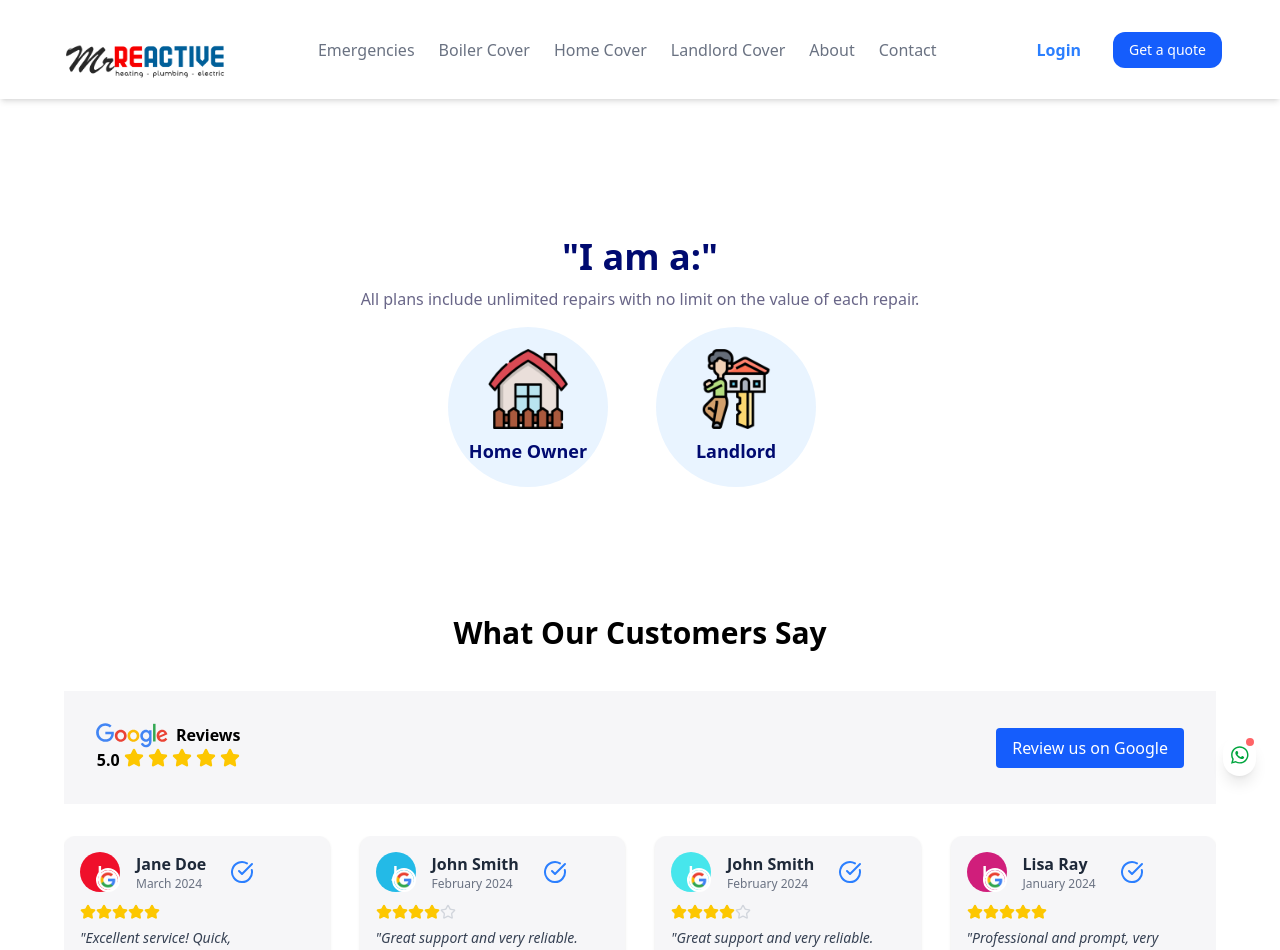
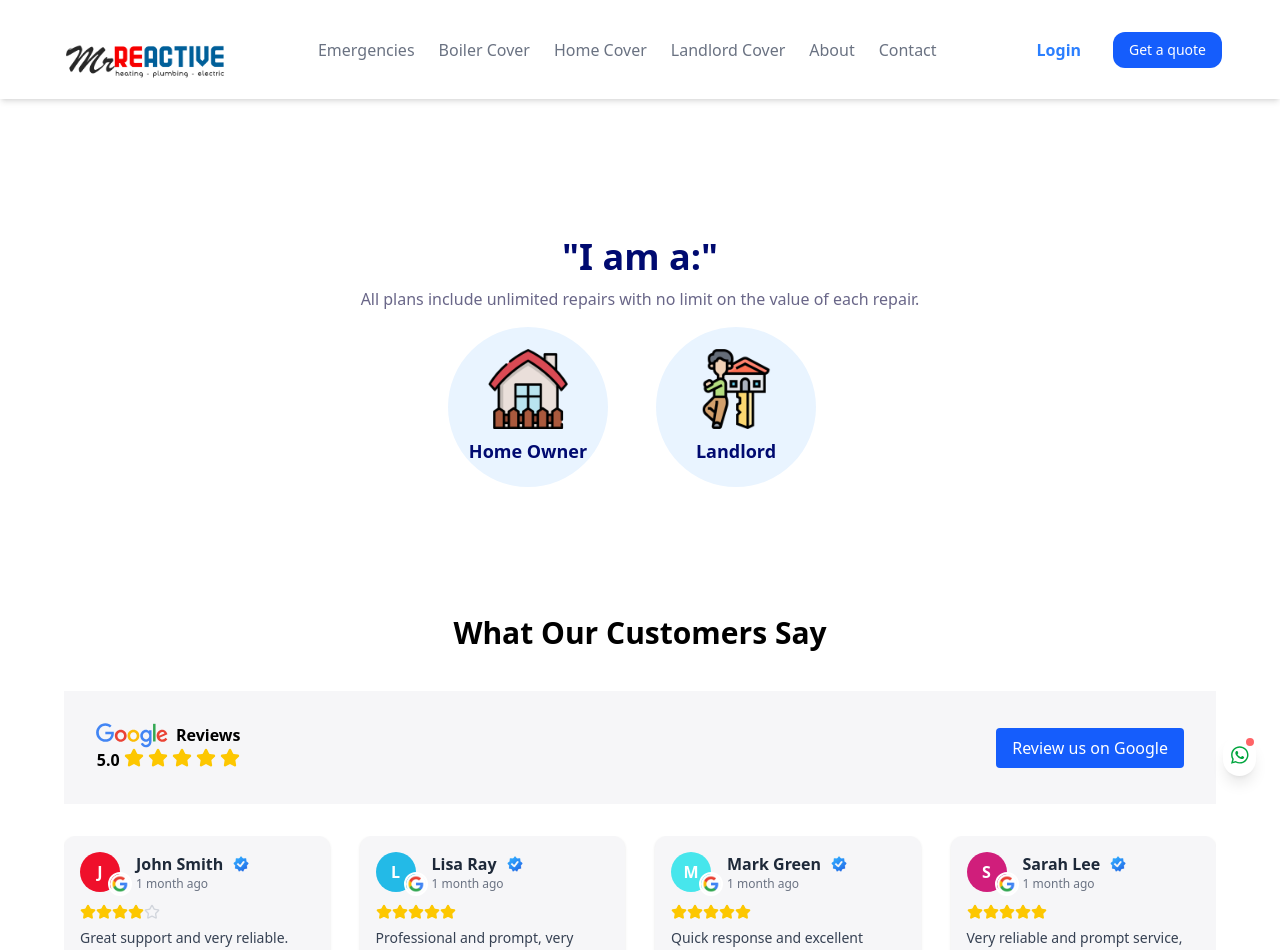
Before and after one commit to trizzi/Mr-Reactive, a React (Vite) app: page / in a window 1280 px wide. Shown: the top 950 px of the page. Built offline with nearby package versions, Linux system fonts and the light colour scheme.

Commit message:
Added Modal to the google review

```diff
--- /dev/null
+++ b/src/components/OwnerReply.jsx
@@ -0,0 +1,33 @@
+import React from 'react';
+
+const OwnerReply = () => (
+	<div className='flex flex-col mt-4 border-l border-gray-300 pt-4'>
+		<div className='flex gap-4 ml-4'>
+			<img
+				src='https://i.pravatar.cc/40?img=12'
+				alt='owner'
+				className='w-10 h-10 rounded-full'
+			/>
+			<div>
+				<div className='flex flex-col items-start mb-1'>
+					<div className=''>
+						<p className='font-semibold text-black hover:underline transition'>
+							Mr Reactive {''}{' '}
+							<button className='bg-gray-200 text-black p-1 rounded-lg text-xs'>
+								OWNER REPLY
+							</button>
+						</p>
+					</div>
+					<p className='text-xs text-gray-500'>1 week ago</p>
+				</div>
+			</div>
+		</div>
+		<div className='ml-4'>
+			<p className='text-sm text-gray-700 mt-4 pt-4'>
+				Thank you for your feedback! We're happy to serve you.
+			</p>
+		</div>
+	</div>
+);
+
+export default OwnerReply;
--- a/src/components/Reviews.jsx
+++ b/src/components/Reviews.jsx
@@ -1,94 +1,96 @@
+import { useState } from 'react';
 import { Swiper, SwiperSlide } from 'swiper/react';
 import { Autoplay, Pagination, Navigation } from 'swiper/modules';
 import GoogleLogo from '../assets/google_logo.svg';
 import Googleg from '../assets/google-g.png';
+import OwnerReply from './OwnerReply';
 import 'swiper/css';
 import 'swiper/css/pagination';
 import 'swiper/css/navigation';
-
-import { Star, ChevronLeft, ChevronRight, CheckCircle } from 'lucide-react';
+import Verified from '../assets/verified-badge.png';
+import { Star, ChevronLeft, ChevronRight } from 'lucide-react';
 
 const reviews = [
 	{
-		name: 'Jane Doe',
-		date: 'March 2024',
-		rating: 5,
-		comment: 'Excellent service! Quick, professional, and friendly.',
-		image: 'https://via.placeholder.com/40',
-	},
-	{
 		name: 'John Smith',
-		date: 'February 2024',
-		rating: 4,
-		comment: 'Great support and very reliable. Would recommend.',
-		image: 'https://via.placeholder.com/40',
-	},
-	{
-		name: 'John Smith',
-		date: 'February 2024',
+		date: '1 month ago',
 		rating: 4,
 		comment: 'Great support and very reliable. Would recommend.',
 		image: 'https://via.placeholder.com/40',
 	},
 	{
 		name: 'Lisa Ray',
-		date: 'January 2024',
+		date: '1 month ago',
 		rating: 5,
 		comment: 'Professional and prompt, very happy with the service.',
 		image: 'https://via.placeholder.com/40',
 	},
 	{
 		name: 'Mark Green',
-		date: 'December 2023',
+		date: '1 month ago',
 		rating: 5,
 		comment: 'Quick response and excellent customer service!',
 		image: 'https://via.placeholder.com/40',
 	},
 	{
 		name: 'Sarah Lee',
-		date: 'November 2023',
+		date: '1 month ago',
 		rating: 5,
 		comment: 'Very reliable and prompt service, highly recommended!',
 		image: 'https://via.placeholder.com/40',
 	},
 	{
 		name: 'Tom Brown',
-		date: 'October 2023',
+		date: '1 month ago',
 		rating: 5,
 		comment: 'Always satisfied with their work, fast and efficient!',
 		image: 'https://via.placeholder.com/40',
 	},
 	{
+		name: 'John Smith',
+		date: '1 month ago',
+		rating: 4,
+		comment: 'Great support and very reliable. Would recommend.',
+		image: 'https://via.placeholder.com/40',
+	},
+	{
 		name: 'Emily White',
-		date: 'September 2023',
+		date: '1 month ago',
 		rating: 4,
 		comment: 'Good experience overall, very responsive to queries.',
 		image: 'https://via.placeholder.com/40',
 	},
 	{
 		name: 'James Clark',
-		date: 'August 2023',
+		date: '1 month ago',
 		rating: 5,
 		comment: 'Excellent service, friendly staff, highly recommended.',
 		image: 'https://via.placeholder.com/40',
 	},
 	{
 		name: 'Olivia Green',
-		date: 'July 2023',
+		date: '1 month ago',
 		rating: 4,
 		comment: 'Satisfactory work, will definitely use again!',
 		image: 'https://via.placeholder.com/40',
 	},
 	{
+		name: 'Jane Doe',
+		date: '1 month ago',
+		rating: 5,
+		comment: 'Excellent service! Quick, professional, and friendly.',
+		image: 'https://via.placeholder.com/40',
+	},
+	{
 		name: 'Sarah Lee',
-		date: 'November 2023',
+		date: '1 month ago',
 		rating: 5,
 		comment: 'Very reliable and prompt service, highly recommended!',
 		image: 'https://via.placeholder.com/40',
 	},
 	{
 		name: 'George Hall',
-		date: 'June 2023',
+		date: '1 month ago',
 		rating: 5,
 		comment: 'Professional and courteous, great experience.',
 		image: 'https://via.placeholder.com/40',
@@ -96,6 +98,8 @@ const reviews = [
 ];
 
 const Reviews = () => {
+	const [selectedReview, setSelectedReview] = useState(null);
+
 	return (
 		<section className='py-12 px-4 md:px-6'>
 			<div className='max-w-6xl mx-auto relative'>
@@ -103,9 +107,7 @@ const Reviews = () => {
 					What Our Customers Say
 				</h2>
 
-				{/* Google Icon & Review Button Section */}
 				<div className='flex flex-col bg-[#f6f6f8] rounded-inherit md:flex-row justify-between items-center mb-8 p-8'>
-					{/* Google Icon + Stars */}
 					<div className='flex flex-col items-center'>
 						<div className='flex'>
 							<img
@@ -122,18 +124,15 @@ const Reviews = () => {
 									key={i}
 									className='text-yellow-400 w-5 h-5 fill-yellow-400'
 								/>
-							))}{' '}
-							{/* <span>(385)</span> */}
+							))}
 						</div>
 					</div>
 
-					{/* Review Us Button */}
 					<button className='bg-blue-600 text-white px-4 py-2 rounded hover:bg-blue-700 transition'>
 						Review us on Google
 					</button>
 				</div>
 
-				{/* Carousel */}
 				<div className='relative'>
 					<Swiper
 						modules={[Autoplay, Pagination, Navigation]}
@@ -153,7 +152,6 @@ const Reviews = () => {
 						{reviews.slice(0, 4).map((review, index) => (
 							<SwiperSlide key={index}>
 								<div className='bg-[#f6f6f8] rounded-xl p-4 shadow-sm hover:shadow-md transition h-full flex flex-col'>
-									{/* Div 1: Image, Name, Date */}
 									<div className='flex items-center gap-4 mb-3'>
 										<div
 											className='relative w-10 h-10 rounded-full flex items-center justify-center text-white font-bold'
@@ -163,23 +161,27 @@ const Reviews = () => {
 												).toString(16)}`,
 											}}>
 											{review.name[0].toUpperCase()}
-
 											<img
 												src={Googleg}
 												alt='google'
-												className='absolute bottom-0 right-0 w-6 h-6 border-2 border-white rounded-full'
+												className='absolute top-5 left-7 w-6 h-6 border-2 border-white rounded-full'
 											/>
 										</div>
 										<div>
-											<p className='font-semibold text-gray-800'>
-												{review.name}
-											</p>
+											<div className='flex items-center gap-2'>
+												<p className='font-semibold text-gray-800 hover:underline transition'>
+													{review.name}
+												</p>
+												<img
+													src={Verified}
+													alt='verified'
+													className='w-5 h-5'
+												/>
+											</div>
 											<p className='text-xs text-gray-500'>{review.date}</p>
 										</div>
-										<CheckCircle className='text-blue-500 ml-2' />
 									</div>
 
-									{/* Div 2: Stars */}
 									<div className='flex mb-2'>
 										{[...Array(review.rating)].map((_, i) => (
 											<Star
@@ -195,16 +197,25 @@ const Reviews = () => {
 										))}
 									</div>
 
-									{/* Div 3: Comment */}
-									<p className='text-sm text-gray-700 italic line-clamp-4'>
-										"{review.comment}"
+									<p className='text-sm text-gray-700'>
+										{review.comment.split(' ').length > 6 ? (
+											<>
+												{review.comment.split(' ').slice(0, 6).join(' ')}...
+												<button
+													onClick={() => setSelectedReview(review)}
+													className='text-blue-600 ml-2 underline text-xs'>
+													Read more
+												</button>
+											</>
+										) : (
+											review.comment
+										)}
 									</p>
 								</div>
 							</SwiperSlide>
 						))}
 					</Swiper>
 
-					{/* Arrows */}
 					<button className='swiper-button-prev absolute left-0 top-1/2 transform -translate-y-1/2 z-10 bg-gray-500 text-white rounded-full p-2 shadow hover:bg-gray-400'>
 						<ChevronLeft className='w-5 h-5' />
 					</button>
@@ -212,6 +223,40 @@ const Reviews = () => {
 						<ChevronRight className='w-5 h-5' />
 					</button>
 				</div>
+
+				{selectedReview && (
+					<div className='fixed inset-0 bg-white/70 backdrop-blur-sm flex items-center justify-center z-50'>
+						<div className='bg-white rounded-xl max-w-md w-full p-6 relative'>
+							<button
+								className='absolute top-2 right-2 text-gray-500 hover:text-gray-700'
+								onClick={() => setSelectedReview(null)}>
+								✕
+							</button>
+							<h3 className='text-lg font-bold mb-1'>{selectedReview.name}</h3>
+							<p className='text-xs text-gray-500 mb-2'>
+								{selectedReview.date}
+							</p>
+							<div className='flex mb-2'>
+								{[...Array(selectedReview.rating)].map((_, i) => (
+									<Star
+										key={i}
+										className='text-yellow-400 w-4 h-4 fill-yellow-400'
+									/>
+								))}
+								{[...Array(5 - selectedReview.rating)].map((_, i) => (
+									<Star
+										key={i}
+										className='text-gray-300 w-4 h-4'
+									/>
+								))}
+							</div>
+							<p className='text-sm text-gray-700 mb-4'>
+								{selectedReview.comment}
+							</p>
+							<OwnerReply />
+						</div>
+					</div>
+				)}
 			</div>
 		</section>
 	);
```
Also changed, not shown: src/assets/verified-badge.png (added).
